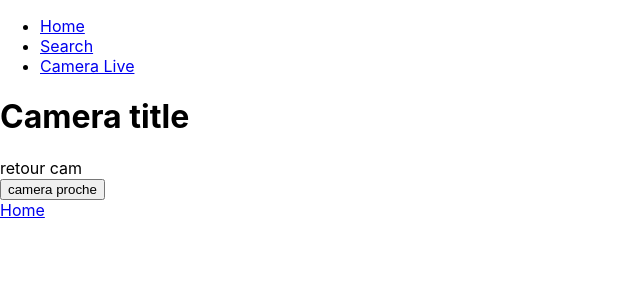
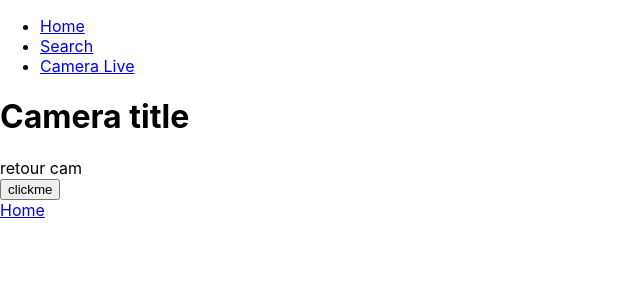
Before and after one commit to WildCodeSchool/reims-0320-js-camathon, a React (Create React App) app: page /live in a window 1280 px wide. Shown: the top 300 px of the page, without its empty margins (0-640 px from the left). Built offline with nearby package versions, Linux system fonts and the light colour scheme.

Commit message:
feat(cameranearby)recuperationidofcamera

```diff
--- a/package.json
+++ b/package.json
@@ -6,6 +6,7 @@
     "@testing-library/jest-dom": "^4.2.4",
     "@testing-library/react": "^9.5.0",
     "@testing-library/user-event": "^7.2.1",
+    "axios": "^0.19.2",
     "react": "^16.13.1",
     "react-dom": "^16.13.1",
     "react-router-dom": "^5.1.2",
--- a/src/components/CameraLive.jsx
+++ b/src/components/CameraLive.jsx
@@ -1,5 +1,6 @@
 import React from 'react';
 import HomeButton from './HomeButton';
+import CameraNearby from './CameraNearby';
 
 function CameraLive() {
   return (
@@ -9,7 +10,7 @@ function CameraLive() {
       </div>
       <div className="cameralive-cam">retour cam </div>
       <div>
-        <button className="cameralive-camnearby" type="button" onClick={''}> camera proche </button>
+        <CameraNearby />
       </div>
       <div>
         <HomeButton />
--- a/src/components/CameraNearby.jsx
+++ b/src/components/CameraNearby.jsx
@@ -0,0 +1,30 @@
+import React from 'react';
+import Axios from 'axios';
+
+class Nearby extends React.Component {
+  constructor(props) {
+    super(props);
+    this.states = {
+      resultata: null,
+    };
+  }
+
+  searchcamnearby = () => {
+    Axios.get('https://api.windy.com/api/webcams/v2/list/nearby=48.8534,2.3488,100?key=VaEdlfWg03XttPZBGoKRTgxTby3EJwhF')
+      .then((response) => response.data)
+      .then((data) => {
+        this.setState({ resultata: data.result.webcams[0].id });
+      });
+  }
+
+  render() {
+    return (
+      <div>
+        <button className="nearby-button" type="button" onClick={this.searchcamnearby}>
+          clickme
+        </button>
+      </div>
+    );
+  }
+}
+export default Nearby;
--- a/src/components/Search.jsx
+++ b/src/components/Search.jsx
@@ -1,7 +1,7 @@
 import React from 'react';
 import HomeButton from "./HomeButton";
 import TagList from "./TagList";
-import './search.css'
+import './search.css';
 
 class Search extends React.Component {
     constructor(props) {
```
Also changed, not shown: 1 other file (tests, documents, lock files or other folders).
